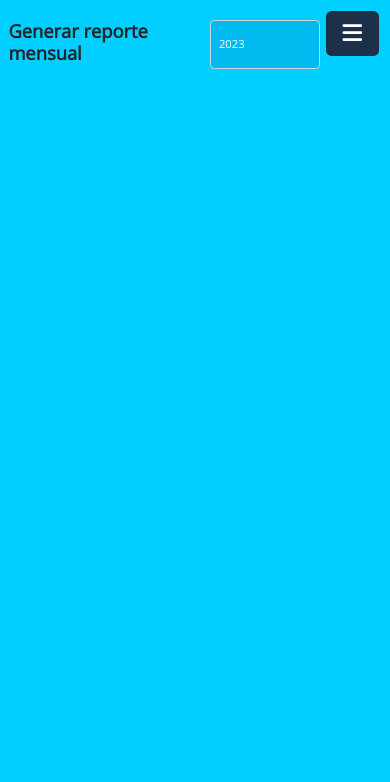
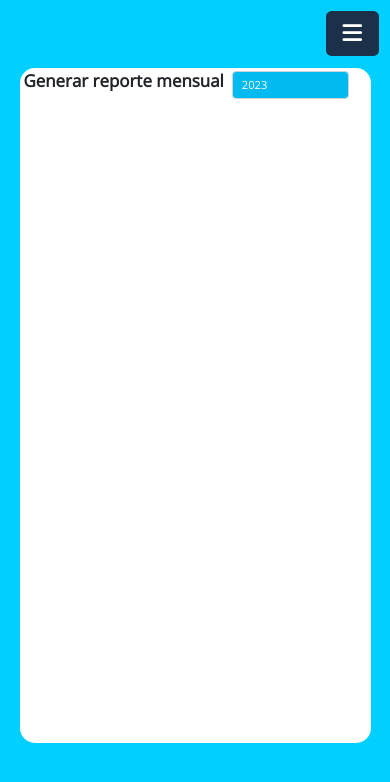
Before and after one commit to JhonnyHerbas/SistemaParqueo, a PHP site: page /App/views/reporteMensual.php in a window 390 px wide. Shown: the top 782 px of the page. Run offline with PHP 8.4, Linux system fonts and the light colour scheme; the visitor is signed in with stand-in values (Sample User, id 1); data that the repository does not hold is empty.

Commit message:
reporte y registro docente mejorado

```diff
--- a/App/views/reporteMensual.php
+++ b/App/views/reporteMensual.php
@@ -23,9 +23,9 @@ include('templates/header.php');
     <!-- Aqui vendra toda la interfaz que se necesita para la visualizacion -->
     <div class="container container-solicitud ">
         <div class="solicitud-header">
-            <h2 class="h2">
+            <h3 class="font-weight-bold">
                 Generar reporte mensual
-            </h2>
+            </h3>
             <select class="form-select" aria-label="Default select example" id="estado">
                 <option selected disabled>AÑO</option>
                 <?php
@@ -42,13 +42,12 @@ include('templates/header.php');
                 ?>
             </select>
         </div>
-    </div>
-
-    <div class="reporte">
         <div class="data" id="data">
 
         </div>
     </div>
+
+
 
         <!-- Include de los scripts.php -->
         <?php
--- a/public/css/style.css
+++ b/public/css/style.css
@@ -202,21 +202,6 @@ header .redes_sociales a {
     background: #00cfff;
     border-radius: 50px;
 }
-.reporte{
-    margin-left: 5% !important;
-    width: 90% !important;
-    height: 80vh !important;
-    overflow: auto !important;
-}
-
-.reporte::-webkit-scrollbar {
-    width: 10px;
-}
-
-.reporte::-webkit-scrollbar-thumb {
-    background: #ffff;
-    border-radius: 50px;
-}
 
 .body-sitio {
     display: flex;
@@ -243,6 +228,7 @@ header .redes_sociales a {
     color: #ffffff;
 }
 .solicitud-header{
+    width: 95%;
     display: flex;
     justify-content: space-between;
 }
@@ -614,7 +592,7 @@ form label:not(:first-child) {
 .login-label, .text{
     font-size: 1rem;
 }
-.container-docente{
+.container-docente, .container-solicitud{
     margin-top: 5vh;
     width: 80%;
     height: 90vh;
@@ -622,12 +600,20 @@ form label:not(:first-child) {
     border-radius: 15px;
     padding: 1vw;
 }
-.container-lista{
+.container-lista, .data{
     background-color: #FFFFFF;
-    height: 80vh;
+    height: 75vh;
     width: 90%;
     overflow: auto;
-    margin-left: 5%
+    margin-left: 5%;
+    margin-top: 2vh;
+}
+.data::-webkit-scrollbar {
+    width: 10px;
+}
+.data::-webkit-scrollbar-thumb {
+    background: #00cfff;
+    border-radius: 50px;
 }
 .container-lista::-webkit-scrollbar {
     width: 10px;
@@ -700,12 +699,9 @@ form label:not(:first-child) {
         display: block;
     }
 
-    .form-containerG {
-        width: 100vw;
-        height: 100vh;
-    }
+
     .solicitud-header{
-        width: 80vw;
+        width: 95%;
         display: flex;
         justify-content: space-between;
     }
@@ -737,7 +733,7 @@ form label:not(:first-child) {
         justify-content: center;
         align-items: center;
     }
-    .container-docente{
+    .container-docente,.container-solicitud{
         margin-top: 8vh;
         width: 90%;
         height: 80vh;
@@ -745,7 +741,7 @@ form label:not(:first-child) {
         border-radius: 15px;
         padding: 1vw;
     }
-    .container-lista{
+    .container-lista,.data{
         background-color: #FFFFFF;
         height: 73vh;
         width: 90%;
```
Also changed, not shown: other parts of public/css/style.css (+19 -23 lines), App/views/configuracionHorario.php (+27 -25 lines), App/views/reporteSemanal.php (+2 -5 lines), App/views/visualizarSolicitudes.php (+4 -4 lines).
